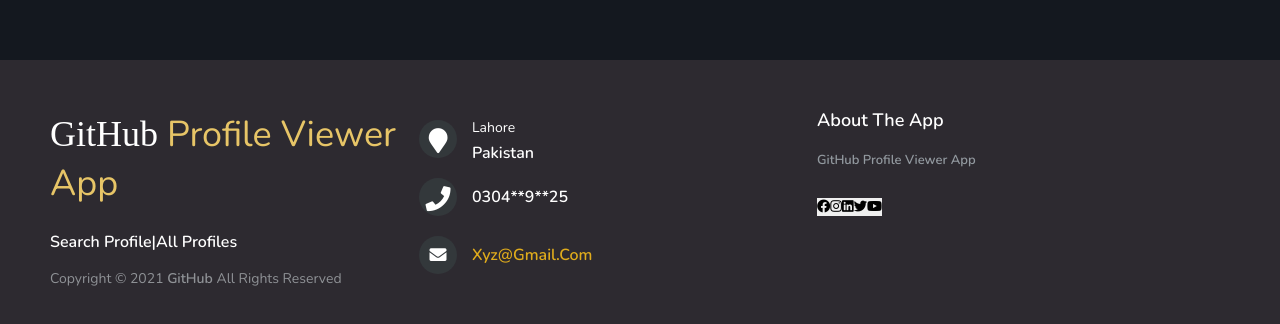
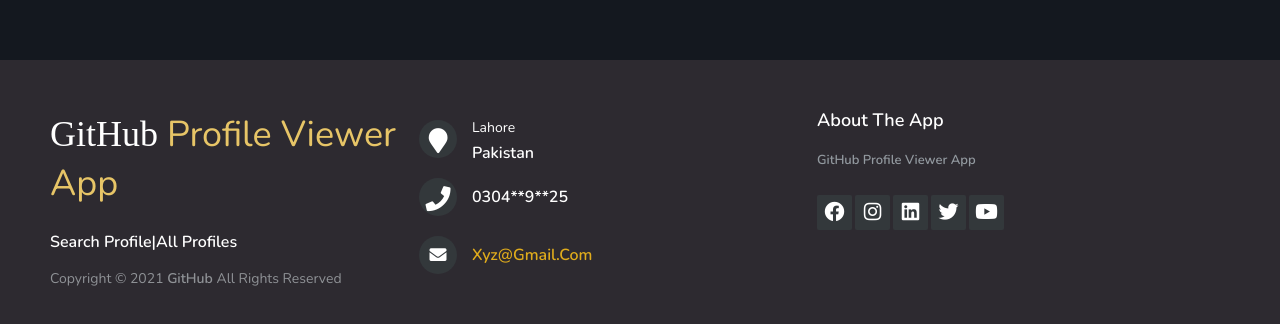
Before and after one commit to Abdul-Hafeez746/github-profile-viewer-app, a React (Create React App) app: page / in a window 1280 px wide. Shown: the part 890-1214 px from the top of the page. Built offline with nearby package versions, Linux system fonts and the light colour scheme.

Commit message:
Update my.css

```diff
--- a/public/my.css
+++ b/public/my.css
@@ -367,7 +367,7 @@
   margin-top: 25px;
 }
 
-.footer-distributed .footer-icons a {
+.footer-distributed .footer-icons button {
   display: inline-block;
   width: 35px;
   height: 35px;
```
